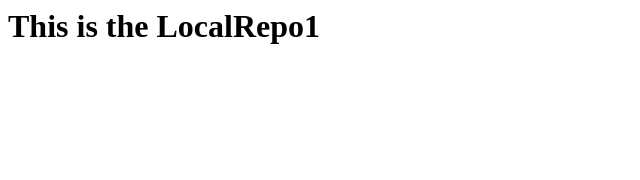
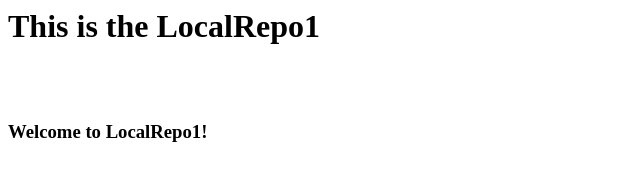
Before and after one commit to starcodeeasy1/LocalRepo1, a plain HTML site: page index.html in a window 1280 px wide. Shown: the whole page, without its empty margins (0-640 px from the left). Drawn offline with Linux system fonts and the light colour scheme.

Commit message:
new h3 added

```diff
--- a/index.html
+++ b/index.html
@@ -1 +1,4 @@
 <h1>This is the LocalRepo1</h1>
+<br>
+<br>
+<h3>Welcome to LocalRepo1!</h3>
```
